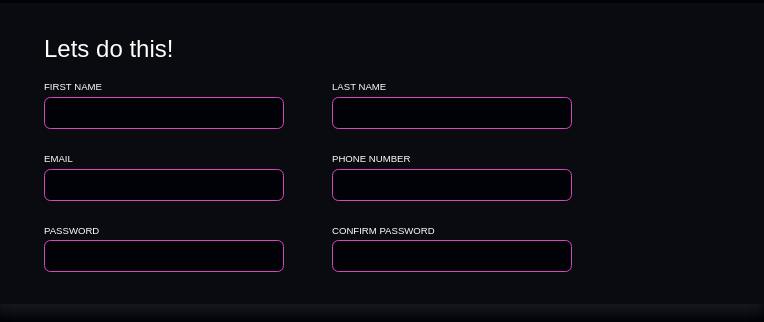
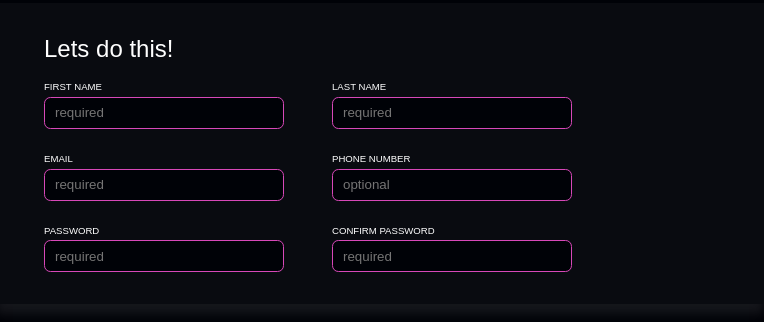
Before and after one commit to pslmr/sample-signup-form, a plain HTML site: page index.html in a window 1280 px wide. Shown: the part 260-582 px from the top of the page, 516-1280 px from the left. Drawn offline with Linux system fonts and the light colour scheme.

Commit message:
Add placeholder values for form controls

```diff
--- a/index.html
+++ b/index.html
@@ -29,27 +29,27 @@
 						<div class="input-layout">
 							<div class="input">
 								<label for="fname">First Name</label>
-								<input type="text" id="fname" name="fname" required/>
+								<input type="text" id="fname" name="fname" required placeholder="required"/>
 							</div>
 							<div class="input">
 								<label for="lname">Last Name</label>
-								<input type="text" id="lname" name="lname" required/>
+								<input type="text" id="lname" name="lname" required placeholder="required"/>
 							</div>
 							<div class="input">
 								<label for="email">Email</label>
-								<input type="email" id="email" name="email" required/>
+								<input type="email" id="email" name="email" required placeholder="required"/>
 							</div>
 							<div class="input">
 								<label for="phone">Phone Number</label>
-								<input type="tel" id="phone" name="phone" />
+								<input type="tel" id="phone" name="phone" placeholder="optional"/>
 							</div>
 							<div class="input">
 								<label for="pw">Password</label>
-								<input type="password" id="pw" name="pw" class='error' required/>
+								<input type="password" id="pw" name="pw" class='error' required placeholder="required"/>
 							</div>
 							<div class="input">
 								<label for="conf_pw">Confirm Password</label>
-								<input type="password" id="conf_pw" name="conf_pw" class='error' required/>
+								<input type="password" id="conf_pw" name="conf_pw" class='error' required placeholder="required"/>
 							</div>
 						</div>
 					</form>
```
